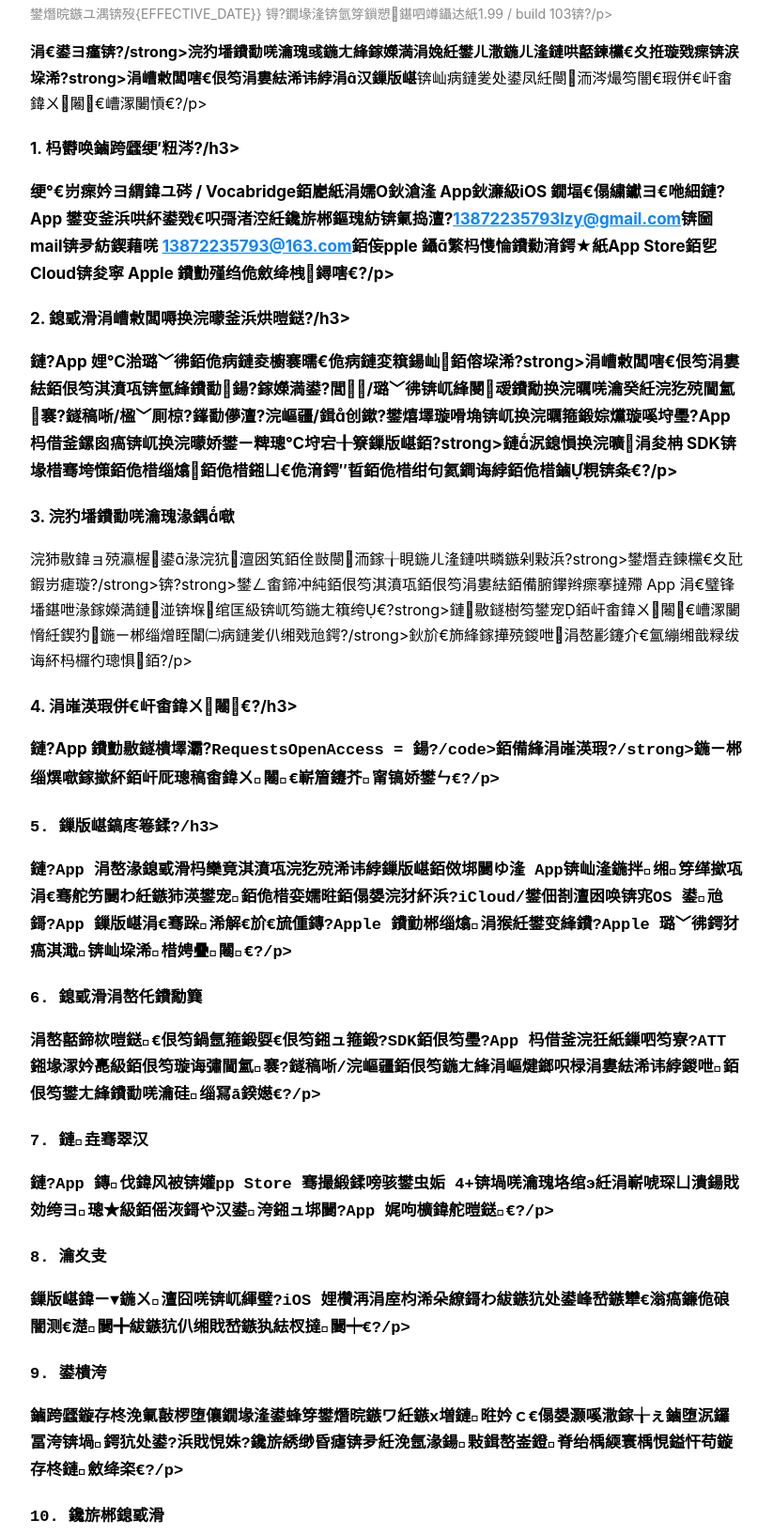
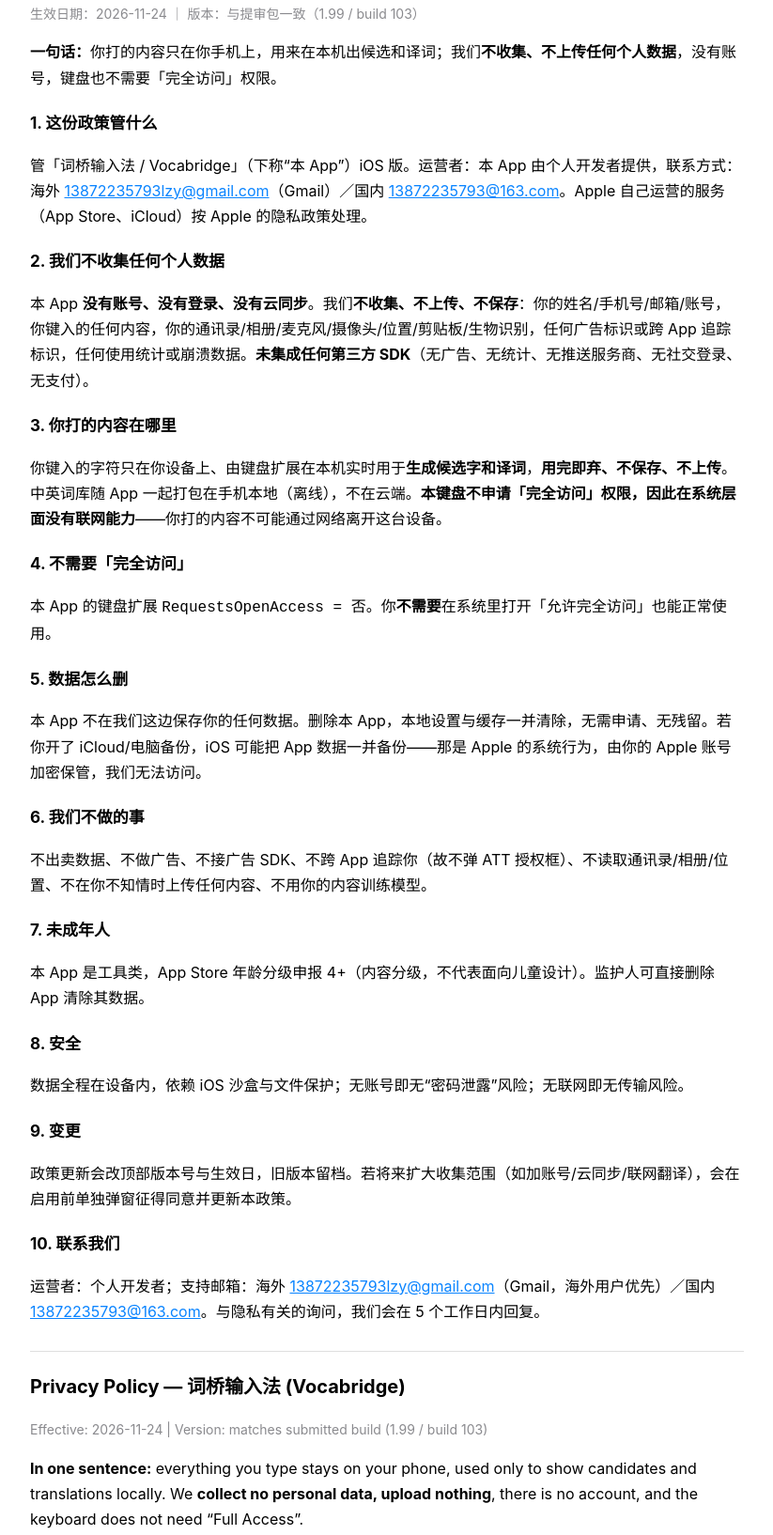
Before and after one commit to bluegfsa/kbspike-site, a plain HTML site: page privacy.html in a window 1280 px wide. Shown: the part 101-1735 px from the top of the page at 94% size, without its empty margins (228-1051 px from the left). Drawn offline with Linux system fonts and the light colour scheme.

Commit message:
fix utf8 encoding + fill date: privacy.html

```diff
--- a/privacy.html
+++ b/privacy.html
@@ -3,7 +3,7 @@
 <head>
 <meta charset="utf-8" />
 <meta name="viewport" content="width=device-width, initial-scale=1" />
-<title>璇嶆ˉ杈撳叆娉?路 闅愮鏀跨瓥 / Privacy Policy</title>
+<title>词桥输入法 · 隐私政策 / Privacy Policy</title>
 <style>
   :root { color-scheme: light dark; }
   body { font: 16px/1.7 -apple-system, "PingFang SC", "Segoe UI", Roboto, sans-serif; max-width: 760px; margin: 0 auto; padding: 28px 24px; }
@@ -17,57 +17,57 @@
 </head>
 <body>
 
-  <h1>璇嶆ˉ杈撳叆娉?闅愮鏀跨瓥</h1>
-  <p class="muted">鐢熸晥鏃ユ湡锛歿{EFFECTIVE_DATE}} 锝?鐗堟湰锛氫笌鎻愬鍖呬竴鑷达紙1.99 / build 103锛?/p>
+  <h1>词桥输入法 隐私政策</h1>
+  <p class="muted">生效日期：2026-11-24 ｜ 版本：与提审包一致（1.99 / build 103）</p>
 
-  <p><strong>涓€鍙ヨ瘽锛?/strong>浣犳墦鐨勫唴瀹瑰彧鍦ㄤ綘鎵嬫満涓婏紝鐢ㄦ潵鍦ㄦ湰鏈哄嚭鍊欓€夊拰璇戣瘝锛涙垜浠?strong>涓嶆敹闆嗐€佷笉涓婁紶浠讳綍涓汉鏁版嵁</strong>锛屾病鏈夎处鍙凤紝閿洏涔熶笉闇€瑕併€屽畬鍏ㄨ闂€嶆潈闄愩€?/p>
+  <p><strong>一句话：</strong>你打的内容只在你手机上，用来在本机出候选和译词；我们<strong>不收集、不上传任何个人数据</strong>，没有账号，键盘也不需要「完全访问」权限。</p>
 
-  <h3>1. 杩欎唤鏀跨瓥绠′粈涔?/h3>
-  <p>绠°€岃瘝妗ヨ緭鍏ユ硶 / Vocabridge銆嶏紙涓嬬О鈥滄湰 App鈥濓級iOS 鐗堛€傝繍钀ヨ€咃細鏈?App 鐢变釜浜哄紑鍙戣€呮彁渚涳紝鑱旂郴鏂瑰紡锛氭捣澶?<a href="mailto:13872235793lzy@gmail.com">13872235793lzy@gmail.com</a>锛圙mail锛夛紡鍥藉唴 <a href="mailto:13872235793@163.com">13872235793@163.com</a>銆侫pple 鑷繁杩愯惀鐨勬湇鍔★紙App Store銆乮Cloud锛夋寜 Apple 鐨勯殣绉佹斂绛栧鐞嗐€?/p>
+  <h3>1. 这份政策管什么</h3>
+  <p>管「词桥输入法 / Vocabridge」（下称“本 App”）iOS 版。运营者：本 App 由个人开发者提供，联系方式：海外 <a href="mailto:13872235793lzy@gmail.com">13872235793lzy@gmail.com</a>（Gmail）／国内 <a href="mailto:13872235793@163.com">13872235793@163.com</a>。Apple 自己运营的服务（App Store、iCloud）按 Apple 的隐私政策处理。</p>
 
-  <h3>2. 鎴戜滑涓嶆敹闆嗕换浣曚釜浜烘暟鎹?/h3>
-  <p>鏈?App <strong>娌℃湁璐﹀彿銆佹病鏈夌櫥褰曘€佹病鏈変簯鍚屾</strong>銆傛垜浠?strong>涓嶆敹闆嗐€佷笉涓婁紶銆佷笉淇濆瓨</strong>锛氫綘鐨勫鍚?鎵嬫満鍙?閭/璐﹀彿锛屼綘閿叆鐨勪换浣曞唴瀹癸紝浣犵殑閫氳褰?鐩稿唽/楹﹀厠椋?鎽勫儚澶?浣嶇疆/鍓创鏉?鐢熺墿璇嗗埆锛屼换浣曞箍鍛婃爣璇嗘垨璺?App 杩借釜鏍囪瘑锛屼换浣曚娇鐢ㄧ粺璁℃垨宕╂簝鏁版嵁銆?strong>鏈泦鎴愪换浣曠涓夋柟 SDK</strong>锛堟棤骞垮憡銆佹棤缁熻銆佹棤鎺ㄩ€佹湇鍔″晢銆佹棤绀句氦鐧诲綍銆佹棤鏀粯锛夈€?/p>
+  <h3>2. 我们不收集任何个人数据</h3>
+  <p>本 App <strong>没有账号、没有登录、没有云同步</strong>。我们<strong>不收集、不上传、不保存</strong>：你的姓名/手机号/邮箱/账号，你键入的任何内容，你的通讯录/相册/麦克风/摄像头/位置/剪贴板/生物识别，任何广告标识或跨 App 追踪标识，任何使用统计或崩溃数据。<strong>未集成任何第三方 SDK</strong>（无广告、无统计、无推送服务商、无社交登录、无支付）。</p>
 
-  <h3>3. 浣犳墦鐨勫唴瀹瑰湪鍝噷</h3>
-  <p>浣犻敭鍏ョ殑瀛楃鍙湪浣犺澶囦笂銆佺敱閿洏鎵╁睍鍦ㄦ湰鏈哄疄鏃剁敤浜?strong>鐢熸垚鍊欓€夊瓧鍜岃瘧璇?/strong>锛?strong>鐢ㄥ畬鍗冲純銆佷笉淇濆瓨銆佷笉涓婁紶</strong>銆備腑鑻辫瘝搴撻殢 App 涓€璧锋墦鍖呭湪鎵嬫満鏈湴锛堢绾匡級锛屼笉鍦ㄤ簯绔€?strong>鏈敭鐩樹笉鐢宠銆屽畬鍏ㄨ闂€嶆潈闄愶紝鍥犳鍦ㄧ郴缁熷眰闈㈡病鏈夎仈缃戣兘鍔?/strong>鈥斺€斾綘鎵撶殑鍐呭涓嶅彲鑳介€氳繃缃戠粶绂诲紑杩欏彴璁惧銆?/p>
+  <h3>3. 你打的内容在哪里</h3>
+  <p>你键入的字符只在你设备上、由键盘扩展在本机实时用于<strong>生成候选字和译词</strong>，<strong>用完即弃、不保存、不上传</strong>。中英词库随 App 一起打包在手机本地（离线），不在云端。<strong>本键盘不申请「完全访问」权限，因此在系统层面没有联网能力</strong>——你打的内容不可能通过网络离开这台设备。</p>
 
-  <h3>4. 涓嶉渶瑕併€屽畬鍏ㄨ闂€?/h3>
-  <p>鏈?App 鐨勯敭鐩樻墿灞?<code>RequestsOpenAccess = 鍚?/code>銆備綘<strong>涓嶉渶瑕?/strong>鍦ㄧ郴缁熼噷鎵撳紑銆屽厑璁稿畬鍏ㄨ闂€嶄篃鑳芥甯镐娇鐢ㄣ€?/p>
+  <h3>4. 不需要「完全访问」</h3>
+  <p>本 App 的键盘扩展 <code>RequestsOpenAccess = 否</code>。你<strong>不需要</strong>在系统里打开「允许完全访问」也能正常使用。</p>
 
-  <h3>5. 鏁版嵁鎬庝箞鍒?/h3>
-  <p>鏈?App 涓嶅湪鎴戜滑杩欒竟淇濆瓨浣犵殑浠讳綍鏁版嵁銆傚垹闄ゆ湰 App锛屾湰鍦拌缃笌缂撳瓨涓€骞舵竻闄わ紝鏃犻渶鐢宠銆佹棤娈嬬暀銆傝嫢浣犲紑浜?iCloud/鐢佃剳澶囦唤锛宨OS 鍙兘鎶?App 鏁版嵁涓€骞跺浠解€斺€旈偅鏄?Apple 鐨勭郴缁熻涓猴紝鐢变綘鐨?Apple 璐﹀彿鍔犲瘑淇濈锛屾垜浠棤娉曡闂€?/p>
+  <h3>5. 数据怎么删</h3>
+  <p>本 App 不在我们这边保存你的任何数据。删除本 App，本地设置与缓存一并清除，无需申请、无残留。若你开了 iCloud/电脑备份，iOS 可能把 App 数据一并备份——那是 Apple 的系统行为，由你的 Apple 账号加密保管，我们无法访问。</p>
 
-  <h3>6. 鎴戜滑涓嶅仛鐨勪簨</h3>
-  <p>涓嶅嚭鍗栨暟鎹€佷笉鍋氬箍鍛娿€佷笉鎺ュ箍鍛?SDK銆佷笉璺?App 杩借釜浣狅紙鏁呬笉寮?ATT 鎺堟潈妗嗭級銆佷笉璇诲彇閫氳褰?鐩稿唽/浣嶇疆銆佷笉鍦ㄤ綘涓嶇煡鎯呮椂涓婁紶浠讳綍鍐呭銆佷笉鐢ㄤ綘鐨勫唴瀹硅缁冩ā鍨嬨€?/p>
+  <h3>6. 我们不做的事</h3>
+  <p>不出卖数据、不做广告、不接广告 SDK、不跨 App 追踪你（故不弹 ATT 授权框）、不读取通讯录/相册/位置、不在你不知情时上传任何内容、不用你的内容训练模型。</p>
 
-  <h3>7. 鏈垚骞翠汉</h3>
-  <p>鏈?App 鏄伐鍏风被锛孉pp Store 骞撮緞鍒嗙骇鐢虫姤 4+锛堝唴瀹瑰垎绾э紝涓嶄唬琛ㄩ潰鍚戝効绔ヨ璁★級銆傜洃鎶や汉鍙洿鎺ュ垹闄?App 娓呴櫎鍏舵暟鎹€?/p>
+  <h3>7. 未成年人</h3>
+  <p>本 App 是工具类，App Store 年龄分级申报 4+（内容分级，不代表面向儿童设计）。监护人可直接删除 App 清除其数据。</p>
 
-  <h3>8. 瀹夊叏</h3>
-  <p>鏁版嵁鍏ㄧ▼鍦ㄨ澶囧唴锛屼緷璧?iOS 娌欑洅涓庢枃浠朵繚鎶わ紱鏃犺处鍙峰嵆鏃犫€滃瘑鐮佹硠闇测€濋闄╋紱鏃犺仈缃戝嵆鏃犱紶杈撻闄┿€?/p>
+  <h3>8. 安全</h3>
+  <p>数据全程在设备内，依赖 iOS 沙盒与文件保护；无账号即无“密码泄露”风险；无联网即无传输风险。</p>
 
-  <h3>9. 鍙樻洿</h3>
-  <p>鏀跨瓥鏇存柊浼氭敼椤堕儴鐗堟湰鍙蜂笌鐢熸晥鏃ワ紝鏃х増鏈暀妗ｃ€傝嫢灏嗘潵鎵╁ぇ鏀堕泦鑼冨洿锛堝鍔犺处鍙?浜戝悓姝?鑱旂綉缈昏瘧锛夛紝浼氬湪鍚敤鍓嶅崟鐙脊绐楀緛寰楀悓鎰忓苟鏇存柊鏈斂绛栥€?/p>
+  <h3>9. 变更</h3>
+  <p>政策更新会改顶部版本号与生效日，旧版本留档。若将来扩大收集范围（如加账号/云同步/联网翻译），会在启用前单独弹窗征得同意并更新本政策。</p>
 
-  <h3>10. 鑱旂郴鎴戜滑</h3>
-  <p>杩愯惀鑰咃細涓汉寮€鍙戣€咃紱鏀寔閭锛氭捣澶?<a href="mailto:13872235793lzy@gmail.com">13872235793lzy@gmail.com</a>锛圙mail锛屾捣澶栫敤鎴蜂紭鍏堬級锛忓浗鍐?<a href="mailto:13872235793@163.com">13872235793@163.com</a>銆備笌闅愮鏈夊叧鐨勮闂紝鎴戜滑浼氬湪 5 涓伐浣滄棩鍐呭洖澶嶃€?/p>
+  <h3>10. 联系我们</h3>
+  <p>运营者：个人开发者；支持邮箱：海外 <a href="mailto:13872235793lzy@gmail.com">13872235793lzy@gmail.com</a>（Gmail，海外用户优先）／国内 <a href="mailto:13872235793@163.com">13872235793@163.com</a>。与隐私有关的询问，我们会在 5 个工作日内回复。</p>
 
-  <h2>Privacy Policy 鈥?璇嶆ˉ杈撳叆娉?(Vocabridge)</h2>
+  <h2>Privacy Policy — 词桥输入法 (Vocabridge)</h2>
   <p class="muted">Effective: 2026-11-24 | Version: matches submitted build (1.99 / build 103)</p>
 
-  <p><strong>In one sentence:</strong> everything you type stays on your phone, used only to show candidates and translations locally. We <strong>collect no personal data, upload nothing</strong>, there is no account, and the keyboard does not need 鈥淔ull Access鈥?</p>
+  <p><strong>In one sentence:</strong> everything you type stays on your phone, used only to show candidates and translations locally. We <strong>collect no personal data, upload nothing</strong>, there is no account, and the keyboard does not need “Full Access”.</p>
 
   <h3>Scope</h3>
-  <p>This policy covers the iOS app 鈥滆瘝妗ヨ緭鍏ユ硶 (Vocabridge)鈥? Provided by an individual developer. Contact: <a href="mailto:13872235793lzy@gmail.com">13872235793lzy@gmail.com</a> (overseas) / <a href="mailto:13872235793@163.com">13872235793@163.com</a> (China). Apple鈥檚 own services (App Store, iCloud) follow Apple鈥檚 privacy policy.</p>
+  <p>This policy covers the iOS app “词桥输入法 (Vocabridge)”. Provided by an individual developer. Contact: <a href="mailto:13872235793lzy@gmail.com">13872235793lzy@gmail.com</a> (overseas) / <a href="mailto:13872235793@163.com">13872235793@163.com</a> (China). Apple’s own services (App Store, iCloud) follow Apple’s privacy policy.</p>
 
   <h3>We collect no personal data</h3>
   <p>The app has no account, no sign-in, no cloud sync. We do <strong>not</strong> collect, upload or store: your name/phone/email/credentials; anything you type; contacts/photos/microphone/camera/location/clipboard/biometrics; any advertising identifier or cross-app tracking identifier; any usage or crash analytics. The app includes <strong>no third-party SDKs</strong> (no ads, analytics, push provider, social login or payments).</p>
 
   <h3>Where what you type lives</h3>
-  <p>Characters you type are used on-device in real time by the keyboard extension to produce candidates and translations, then discarded 鈥?<strong>not stored, not uploaded</strong>. The Chinese鈥揈nglish dictionaries ship inside the app, offline, not in any cloud. <strong>The keyboard does not request 鈥淔ull Access鈥? so it has no network capability</strong> 鈥?what you type cannot leave your device over a network.</p>
+  <p>Characters you type are used on-device in real time by the keyboard extension to produce candidates and translations, then discarded — <strong>not stored, not uploaded</strong>. The Chinese–English dictionaries ship inside the app, offline, not in any cloud. <strong>The keyboard does not request “Full Access”, so it has no network capability</strong> — what you type cannot leave your device over a network.</p>
 
   <h3>No Full Access required</h3>
-  <p>The keyboard extension has <code>RequestsOpenAccess = NO</code>. You do <strong>not</strong> need to enable 鈥淎llow Full Access鈥?to use it.</p>
+  <p>The keyboard extension has <code>RequestsOpenAccess = NO</code>. You do <strong>not</strong> need to enable “Allow Full Access” to use it.</p>
 
   <h3>Deleting your data</h3>
   <p>We keep none of your data on our side. Deleting the app removes local settings and caches permanently. If you use iCloud or computer backups, iOS may include app data in your backup; that backup is controlled and encrypted by your Apple account and we cannot access it.</p>
@@ -87,6 +87,6 @@
   <h3>Contact</h3>
   <p>Provided by an individual developer. Support email: <a href="mailto:13872235793lzy@gmail.com">13872235793lzy@gmail.com</a> (overseas); <a href="mailto:13872235793@163.com">13872235793@163.com</a> (China). We answer privacy questions within 5 business days.</p>
 
-  <p class="muted"><a href="support.html">鏀寔涓庤仈绯?/ Support &amp; Contact</a></p>
+  <p class="muted"><a href="support.html">支持与联系 / Support &amp; Contact</a></p>
 </body>
 </html>
```
